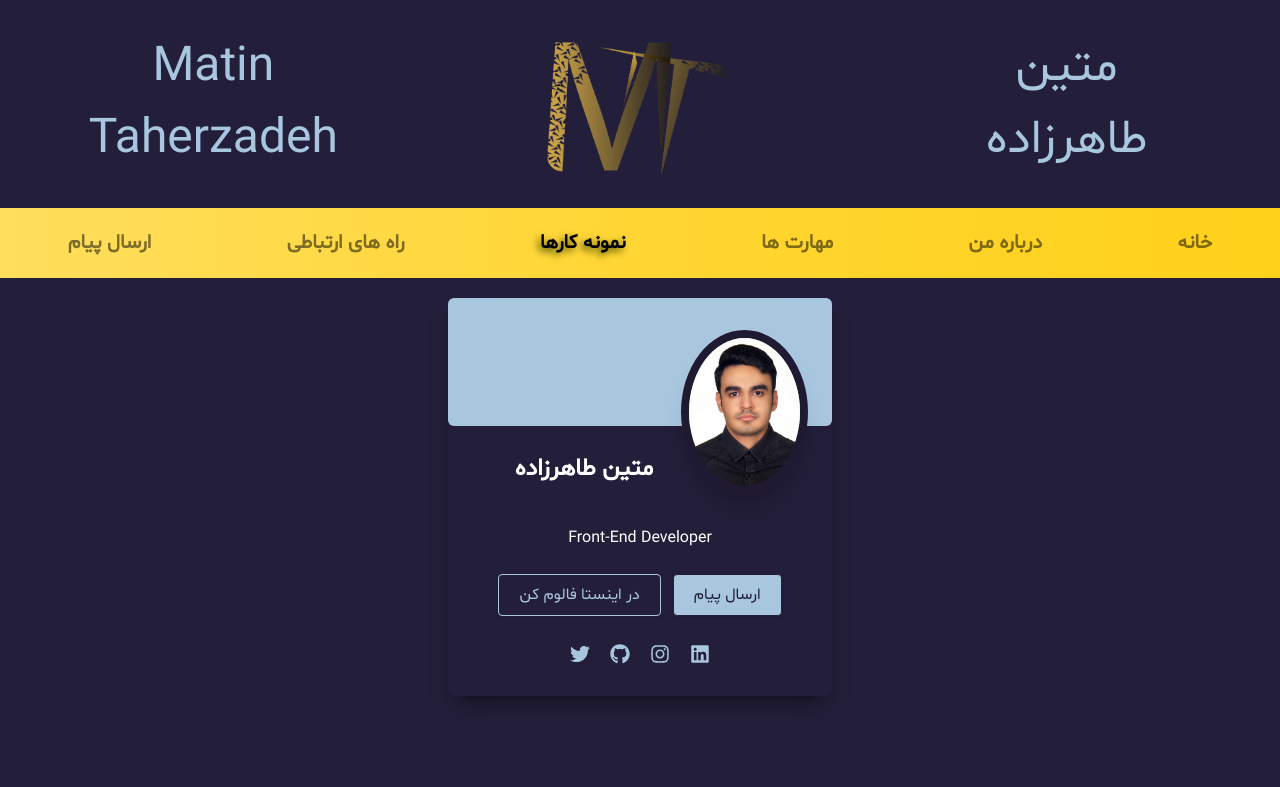
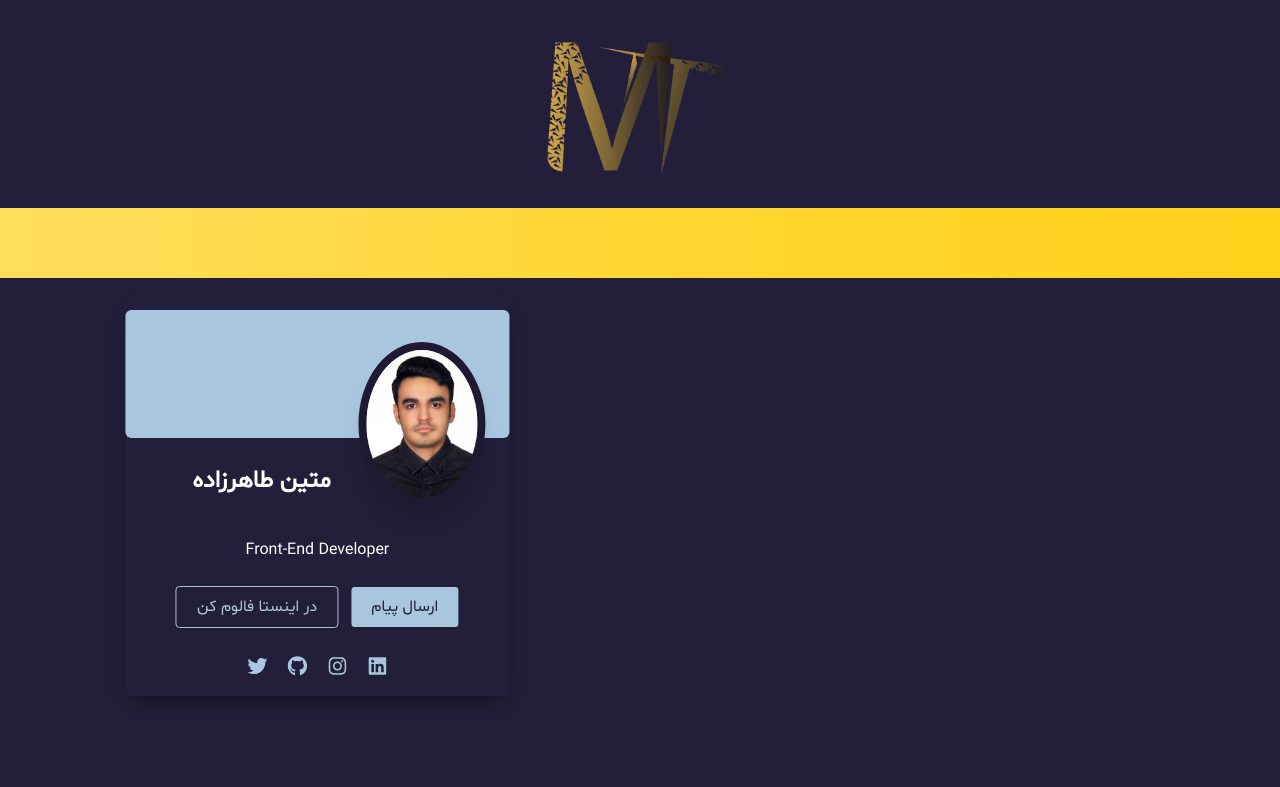
Before and after one commit to MatinT-SA/My-Personal-Website, a Next.js app: page / in a window 1280 px wide. Shown: the top 787 px of the page. Built offline with nearby package versions, Linux system fonts and the light colour scheme.

Commit message:
animations for header

```diff
--- a/app/components/Header.js
+++ b/app/components/Header.js
@@ -2,15 +2,15 @@ import Logo from "./Logo";
 
 export default function Header() {
   return (
-    <header className="text-5xl flex justify-between items-center flex-wrap w-full py-4 bg-purple-primary text-blue-light h-52">
-      <div className="hidden md:block md:w-1/3 text-center leading-normal">
+    <header className="header text-5xl flex justify-between items-center flex-wrap w-full py-4 bg-purple-primary text-blue-light h-52">
+      <div className="hidden md:block md:w-1/3 text-center leading-normal header-p">
         <p>متین</p>
         <p>طاهرزاده</p>
       </div>
       <div className="w-full md:w-1/3 flex justify-center items-center">
         <Logo />
       </div>
-      <div className="hidden md:block md:w-1/3 text-center leading-normal">
+      <div className="hidden md:block md:w-1/3 text-center leading-normal header-p">
         <p>Matin</p>
         <p>Taherzadeh</p>
       </div>
--- a/app/components/Logo.js
+++ b/app/components/Logo.js
@@ -3,7 +3,11 @@ import Link from "next/link";
 
 export default function Logo() {
   return (
-    <Link href="/" className="block w-full max-w-[192px] mx-auto">
+    <Link
+      href="/"
+      className="block w-full max-w-[192px] mx-auto"
+      id="logo-header"
+    >
       <Image
         src="/images/matin taherzade logo-02.webp"
         alt="Logo"
--- a/app/components/Navigation.js
+++ b/app/components/Navigation.js
@@ -91,7 +91,9 @@ export default function Navigation() {
         isFixed ? "fixed top-0 left-0 w-full z-50 shadow-lg" : "relative"
       }`}
       aria-label="Primary navigation"
-      style={{ scrollBehavior: "smooth" }}
+      style={{
+        scrollBehavior: "smooth",
+      }}
     >
       {/* Mobile menu open button */}
       <button
@@ -108,9 +110,11 @@ export default function Navigation() {
         className={`mainMenu list-none ${
           isMenuOpen
             ? "fixed w-full inset-0 z-40 flex flex-col justify-center items-center bg-purple-primary text-white"
-            : "hidden md:flex md:flex-row md:items-center md:justify-between md:mr-10 md:w-full md:h-17.5"
+            : "hidden md:flex md:flex-row md:items-center md:justify-between md:mr-10 md:w-full"
         }`}
-        style={{ gap: isMenuOpen ? "1.5rem" : "0" }}
+        style={{
+          gap: isMenuOpen ? "1.5rem" : "0",
+        }}
       >
         {links.map(({ id, label }) => {
           const isActive = activeSection === id;
--- a/app/components/ProfileCard.js
+++ b/app/components/ProfileCard.js
@@ -10,8 +10,14 @@ export default function ProfileCard() {
   const [isModalOpen, setIsModalOpen] = useState(false);
 
   return (
-    <div className="relative w-full bg-[url('/images/profile-card-bg.svg')] bg-no-repeat bg-cover bg-bottom pt-1 pb-56">
-      <div className="w-full max-w-sm mx-auto my-4 bg-purple-primary shadow-[0_10px_20px_-10px_rgba(0,0,0,0.75)] pt-0 pb-8 flex flex-col items-center relative rounded-md">
+    <div
+      className="relative w-full bg-[url('/images/profile-card-bg.svg')] bg-no-repeat bg-cover bg-bottom pt-1 pb-56 min-h-[71vh] animate-pic-load opacity-0"
+      style={{
+        backgroundColor: "var(--color-purple-secondary)",
+        animationFillMode: "forwards",
+      }}
+    >
+      <div className="w-full max-w-sm mx-auto my-3 bg-purple-primary shadow-[0_10px_20px_-10px_rgba(0,0,0,0.75)] pt-4 pb-5 flex flex-col items-center relative rounded-md animate-float-profile">
         {/* Cover Photo */}
         <div
           className="w-full h-32 rounded-md -mb-24"
@@ -28,7 +34,7 @@ export default function ProfileCard() {
             alt="Matin Taherzadeh"
             width={127}
             height={160}
-            className="rounded-[50%] border-8 border-purple-tertiary shadow-xl hover:opacity-90 transition object-cover ml-52"
+            className="rounded-[50%] border-8 border-purple-tertiary shadow-xl hover:opacity-90 transition object-cover ml-52 select-none"
             priority
           />
         </div>
--- a/app/styles/global.css
+++ b/app/styles/global.css
@@ -24,6 +24,15 @@
   --color-purple-tertiary: #1f1a32;
   --color-dark-primary: #333300;
   --gradient-yellow: linear-gradient(90deg, #ffde5d, #ffd633, #ffd11a);
+
+  /* ▣▢▣▢▣▢▣▢▣▢▣▢▣▢▣▢▣▢▣▢▣▢▣▢▣▢▣▢▣▢ */
+  /* ⬡⬡⬡⬡⬡⬡⬡⬡≫ Animation Definitions ≪⬡⬡⬡⬡⬡⬡⬡⬡ */
+  /* ▣▢▣▢▣▢▣▢▣▢▣▢▣▢▣▢▣▢▣▢▣▢▣▢▣▢▣▢▣▢ */
+  --animate-pic-load: pic-load 300ms ease-in forwards;
+  --animate-float-profile: float-profile 35s ease-in-out infinite;
+  --animate-float-lg: float-lg 35s ease-in-out infinite;
+  --animate-float-xlg: float-xlg 35s ease-in-out infinite;
+  --animate-float-wide: float-wideScreen 35s ease-in-out infinite;
 }
 
 /* ▣▢▣▢▣▢▣▢▣▢▣▢▣▢▣▢▣▢▣▢▣▢▣▢▣▢▣▢▣▢ */
@@ -53,11 +62,11 @@
 :root {
   --nav-load-time: 400ms;
   --header-load-time: 400ms;
-  --names-header-time: 3s;
+  --names-header-time: 1.5s;
   --logo-header-time: 300ms;
-  --nav-link-load-time: 1.5s;
+  --nav-link-load-time: 1s;
   --MyPic-delay-time: calc(
-    (var(--nav-load-time) + var(--nav-link-load-time)) + 100ms
+    (var(--nav-load-time) + var(--nav-link-load-time)) + 200ms
   );
 }
 
@@ -118,3 +127,233 @@ a {
 .bg-gradient-yellow {
   background-image: var(--gradient-yellow);
 }
+
+/* ▣▢▣▢▣▢▣▢▣▢▣▢▣▢▣▢▣▢▣▢▣▢▣▢▣▢▣▢▣▢ */
+/* ⬡⬡⬡⬡⬡⬡⬡⬡⬡≫ Header & Navigation Animations ≪⬡⬡⬡⬡⬡⬡ */
+/* ▣▢▣▢▣▢▣▢▣▢▣▢▣▢▣▢▣▢▣▢▣▢▣▢▣▢▣▢▣▢ */
+@keyframes nav-load {
+  0% {
+    opacity: 0;
+    transform: translateY(-100%);
+  }
+  100% {
+    opacity: 1;
+    transform: translateY(0);
+  }
+}
+
+@keyframes header-load {
+  0% {
+    transform: translateY(100%);
+  }
+
+  100% {
+    transform: translateY(0);
+  }
+}
+
+@keyframes names-header {
+  0% {
+    opacity: 0;
+    transform: translateY(50px);
+  }
+
+  100% {
+    opacity: 1;
+    transform: translateY(0);
+  }
+}
+
+@keyframes logo-header {
+  0% {
+    opacity: 0;
+    transform: scale(0) rotate(-180deg);
+  }
+  50% {
+    opacity: 0.7;
+    transform: scale(1.1) rotate(-90deg);
+  }
+  100% {
+    opacity: 1;
+    transform: scale(1) rotate(0deg);
+  }
+}
+
+@keyframes nav-link-load {
+  0% {
+    transform: scale(0);
+    opacity: 0;
+  }
+  50% {
+    transform: scale(1.2);
+    opacity: 0.8;
+  }
+  100% {
+    transform: scale(1);
+    opacity: 1;
+  }
+}
+
+@keyframes nav-odd-link-load {
+  0% {
+    transform: translateY(1000%);
+    opacity: 0;
+  }
+  100% {
+    transform: translateY(0);
+    opacity: 1;
+  }
+}
+
+@keyframes nav-even-link-load {
+  0% {
+    transform: translateY(-1000%);
+    opacity: 0;
+  }
+  100% {
+    transform: translateY(0);
+    opacity: 1;
+  }
+}
+
+/* Navigation styling */
+#header-nav {
+  animation: nav-load var(--nav-load-time) ease-in;
+}
+
+#header-nav.fixed {
+  box-shadow: 0 8px 15px 2px var(--color-yellow-primary);
+}
+
+#header-nav ul li {
+  position: relative;
+  margin: 0 auto;
+  transition: 0.4s ease-out;
+  animation-name: nav-link-load;
+  animation-duration: var(--nav-link-load-time);
+  animation-timing-function: ease-out;
+  animation-fill-mode: forwards;
+  transform: scale(0);
+  opacity: 0.6;
+}
+
+#header-nav ul li:nth-child(odd) {
+  animation-name: nav-odd-link-load;
+  animation-timing-function: ease-out;
+  animation-delay: var(--nav-load-time);
+  animation-fill-mode: forwards;
+  transform: translateY(1000%);
+}
+
+#header-nav ul li:nth-child(even) {
+  animation-name: nav-even-link-load;
+  animation-timing-function: ease-in;
+  animation-delay: var(--nav-load-time);
+  animation-fill-mode: forwards;
+  transform: translateY(-1000%);
+}
+
+/* Header styling */
+.header {
+  animation: header-load var(--header-load-time) ease-in;
+}
+
+.header-p {
+  animation: names-header var(--names-header-time) ease-out;
+}
+
+#logo-header {
+  animation: var(--logo-header-time) ease-out 900ms 1 logo-header;
+  animation-fill-mode: backwards;
+}
+
+/* ▣▢▣▢▣▢▣▢▣▢▣▢▣▢▣▢▣▢▣▢▣▢▣▢▣▢▣▢▣▢ */
+/* ⬡⬡⬡⬡⬡⬡⬡⬡⬡≫ Profile Card Animations ≪⬡⬡⬡⬡⬡⬡⬡⬡ */
+/* ▣▢▣▢▣▢▣▢▣▢▣▢▣▢▣▢▣▢▣▢▣▢▣▢▣▢▣▢▣▢ */
+@keyframes pic-load {
+  0% {
+    transform: translate(-45%, 45%);
+    opacity: 0;
+  }
+  100% {
+    transform: translate(0, 0);
+    opacity: 1;
+  }
+}
+
+@keyframes float-profile {
+  0% {
+    transform: translateX(-40%);
+  }
+  50% {
+    transform: translateX(40%);
+  }
+  100% {
+    transform: translateX(-40%);
+  }
+}
+
+@keyframes float-lg {
+  0% {
+    transform: translateX(-80%);
+  }
+  50% {
+    transform: translateX(80%);
+  }
+  100% {
+    transform: translateX(-80%);
+  }
+}
+
+@keyframes float-xlg {
+  0% {
+    transform: translateX(-84%);
+  }
+  50% {
+    transform: translateX(84%);
+  }
+  100% {
+    transform: translateX(-84%);
+  }
+}
+
+@keyframes float-wideScreen {
+  0% {
+    transform: translateX(-84%);
+  }
+  50% {
+    transform: translateX(84%);
+  }
+  100% {
+    transform: translateX(-84%);
+  }
+}
+
+/* Tailwind custom animation utilities */
+.animate-pic-load {
+  animation: var(--animate-pic-load);
+  animation-delay: var(--MyPic-delay-time, 0ms);
+}
+
+.animate-float-profile {
+  animation: var(--animate-float-profile);
+}
+
+/* Responsive animations */
+@media (min-width: 64rem) {
+  .animate-float-profile {
+    animation: var(--animate-float-lg);
+  }
+}
+
+@media (min-width: 80rem) {
+  .animate-float-profile {
+    animation: var(--animate-float-xlg);
+  }
+}
+
+@media (min-width: 96rem) {
+  .animate-float-profile {
+    animation: var(--animate-float-wide);
+  }
+}
```
